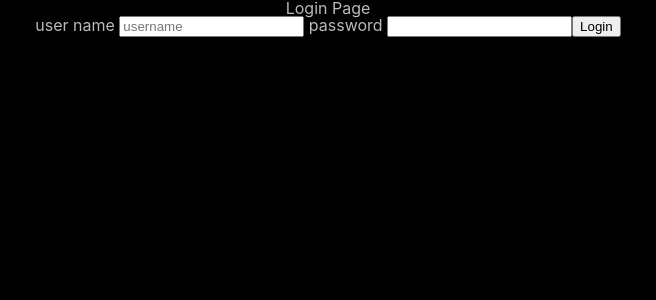
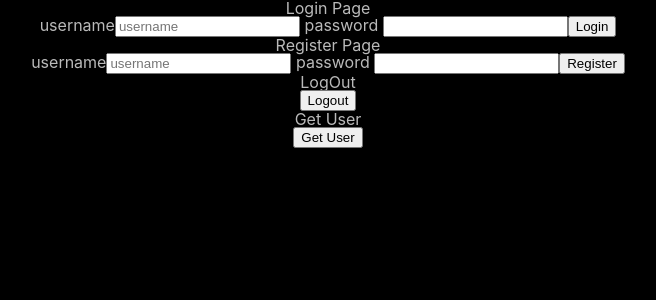
Before and after one commit to Filip-Zafran/Filmably-PWA-frontend, a React (Create React App) app: page / in a window 1280 px wide. Shown: the top 300 px of the page, without its empty margins (312-968 px from the left). Built offline with nearby package versions, Linux system fonts and the light colour scheme; a web font is replaced by a local one.

Commit message:
test auth pathways

```diff
--- a/src/App.js
+++ b/src/App.js
@@ -1,11 +1,9 @@
-import React from 'react';
-import './App.css';
-import Dashboard from './Pages/Dashboard';
-import { Route, BrowserRouter as Router, Switch } from 'react-router-dom';
-import PrivateRoute from './components/PrivateRoute';
-import Login from './Pages/Login';
-
-
+import React from "react";
+import "./App.css";
+import Dashboard from "./Pages/Dashboard";
+import { Route, BrowserRouter as Router, Switch } from "react-router-dom";
+import PrivateRoute from "./components/PrivateRoute";
+import TESTLogin from "./Pages/TESTLogin";
 
 const App = () => {
   return (
@@ -16,7 +14,7 @@ const App = () => {
         </PrivateRoute>
 
         <Route path="/">
-					<Login />
+          <TESTLogin />
         </Route>
       </Switch>
     </Router>
--- a/src/Pages/Login.js
+++ /dev/null
@@ -1,53 +0,0 @@
-import Axios from "axios";
-import React, { useState } from "react";
-import { useHistory } from "react-router-dom";
-
-export default function Login() {
-  const [username, setUsername] = useState("");
-  const [password, setPassword] = useState("");
-
-  const history = useHistory();
-
-  //this could be changed to an async function
-  //this verification route will work if you run the server from index.js on your local machine
-  //currently the credentials username:Admin password:password will work
-  //a registration route is set up under POST "http://localhost:5000/authentication/register" (also accepts username and pw)
-  function login() {
-    Axios({
-      method: "POST",
-      data: {
-        username: username,
-        password: password,
-      },
-      withCredentials: true,
-      url: "http://filmably-app-backend.herokuapp.com/authenticate/login",
-    }).then((res) => {
-      if (res.data.message === "Successfully Authenticated") {
-        setUsername("");
-        setPassword("");
-        localStorage.setItem("isAuthenticated", true);
-        history.replace("/dashboard");
-      }
-    });
-  }
-
-  return (
-    <div className="login">
-      <h1>Login Page</h1>
-      <label> user name </label>
-      <input
-        type="text"
-        placeholder="username"
-        onChange={(e) => setUsername(e.target.value)}
-        value={username}
-      />
-      <label> password </label>
-      <input
-        type="password"
-        onChange={(e) => setPassword(e.target.value)}
-        value={password}
-      />
-      <button onClick={login}> Login </button>
-    </div>
-  );
-}
--- /dev/null
+++ b/src/Pages/TESTLogin.js
@@ -0,0 +1,126 @@
+import Axios from "axios";
+import React, { useState } from "react";
+import { useHistory } from "react-router-dom";
+
+export default function Login() {
+  const [username, setUsername] = useState("");
+  const [password, setPassword] = useState("");
+  const [regName, setRegName] = useState("");
+  const [regPass, setRegPass] = useState("");
+  const [user, setUser] = useState(null);
+
+  const history = useHistory();
+
+  //this could be changed to an async function
+  //this verification route will work if you run the server from index.js on your local machine
+  //currently the credentials username:Admin password:password will work
+  //a registration route is set up under POST "http://localhost:5000/authentication/register" (also accepts username and pw)
+  function login() {
+    Axios({
+      method: "POST",
+      data: {
+        username: username,
+        password: password,
+      },
+      withCredentials: true,
+      url: "http://localhost:5000/authenticate/login",
+      //url: "http://filmably-app-backend.herokuapp.com/authenticate/login",
+    }).then((res) => {
+      if (res.data.message === "Successfully Authenticated") {
+        setUsername("");
+        setPassword("");
+        localStorage.setItem("isAuthenticated", true);
+        //history.replace("/dashboard");
+      }
+    });
+  }
+
+  function register() {
+    Axios({
+      method: "POST",
+      data: {
+        username: regName,
+        password: regPass,
+      },
+      withCredentials: true,
+      url: "http://localhost:5000/authenticate/register",
+      //url: "http://filmably-app-backend.herokuapp.com/authenticate/register",
+    }).then((res) => {
+      if (res.data === "User Created") {
+        setRegName("");
+        setRegPass("");
+        //localStorage.setItem("isAuthenticated", true);
+        //history.replace("/dashboard");
+      }
+    });
+  }
+
+  function logout() {
+    Axios({
+      method: "GET",
+      withCredentials: true,
+      url: "http://localhost:5000/authenticate/logout",
+      //url: "http://filmably-app-backend.herokuapp.com/authenticate/logout",
+    });
+  }
+
+  function getUser() {
+    Axios({
+      method: "GET",
+      withCredentials: true,
+      url: "http://localhost:5000/authenticate/user",
+      //url: "http://filmably-app-backend.herokuapp.com/authenticate/user",
+    }).then((res) => {
+      console.log(res);
+      setUser(res.data.username);
+    });
+  }
+
+  return (
+    <div>
+      <div className="login">
+        <h1>Login Page</h1>
+        <label>username</label>
+        <input
+          type="text"
+          placeholder="username"
+          onChange={(e) => setUsername(e.target.value)}
+          value={username}
+        />
+        <label> password </label>
+        <input
+          type="password"
+          onChange={(e) => setPassword(e.target.value)}
+          value={password}
+        />
+        <button onClick={login}> Login </button>
+      </div>
+      <div className="register">
+        <h1>Register Page</h1>
+        <label>username</label>
+        <input
+          type="text"
+          placeholder="username"
+          onChange={(e) => setRegName(e.target.value)}
+          value={regName}
+        />
+        <label> password </label>
+        <input
+          type="password"
+          onChange={(e) => setRegPass(e.target.value)}
+          value={regPass}
+        />
+        <button onClick={register}>Register</button>
+      </div>
+      <div className="logout">
+        <h1>LogOut</h1>
+        <button onClick={logout}>Logout</button>
+      </div>
+      <div className="getUser">
+        <h1>Get User</h1>
+        <button onClick={getUser}>Get User</button>
+        {user}
+      </div>
+    </div>
+  );
+}
```
Lines whose indentation alone changed are shown as unchanged.
